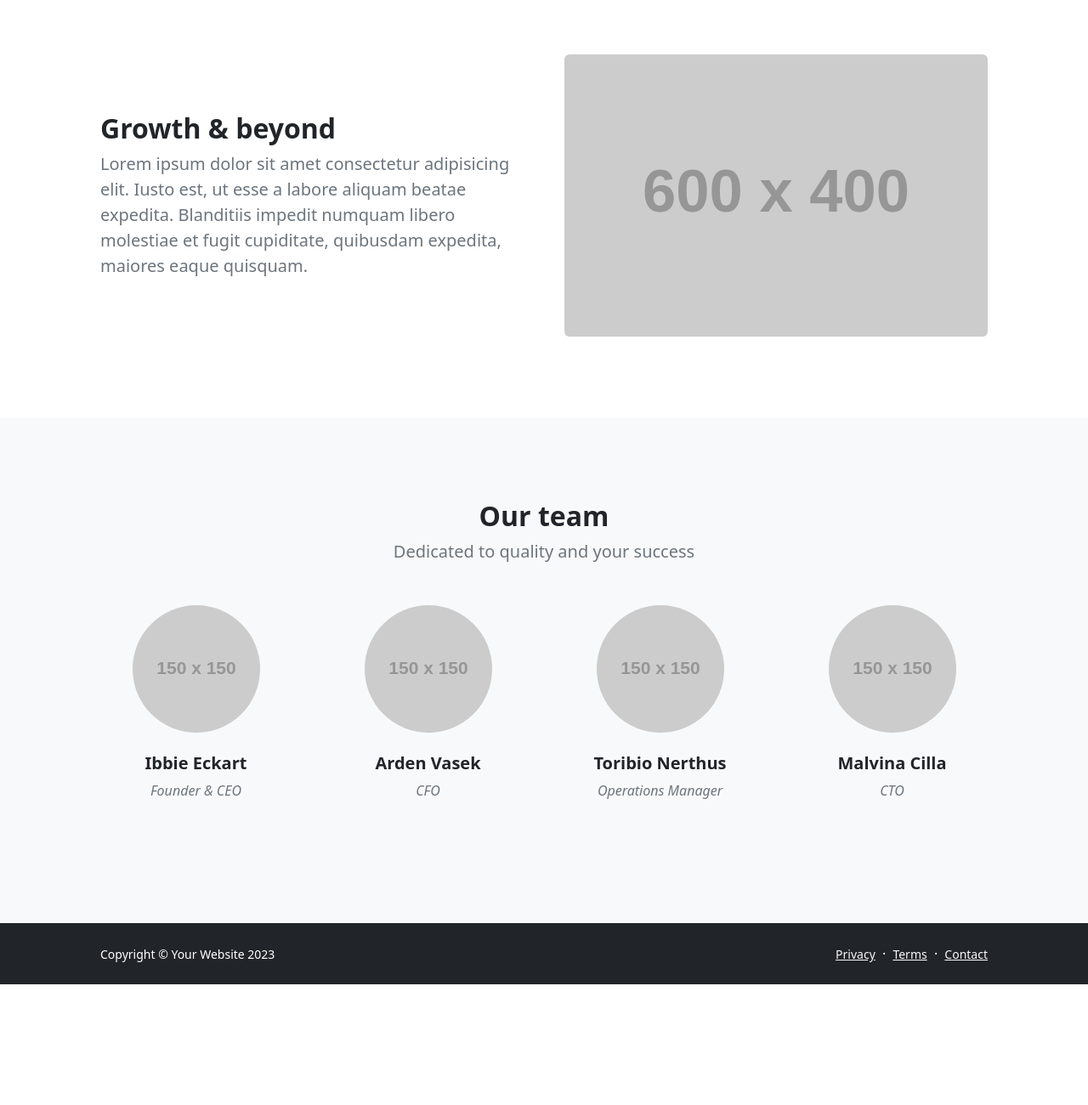
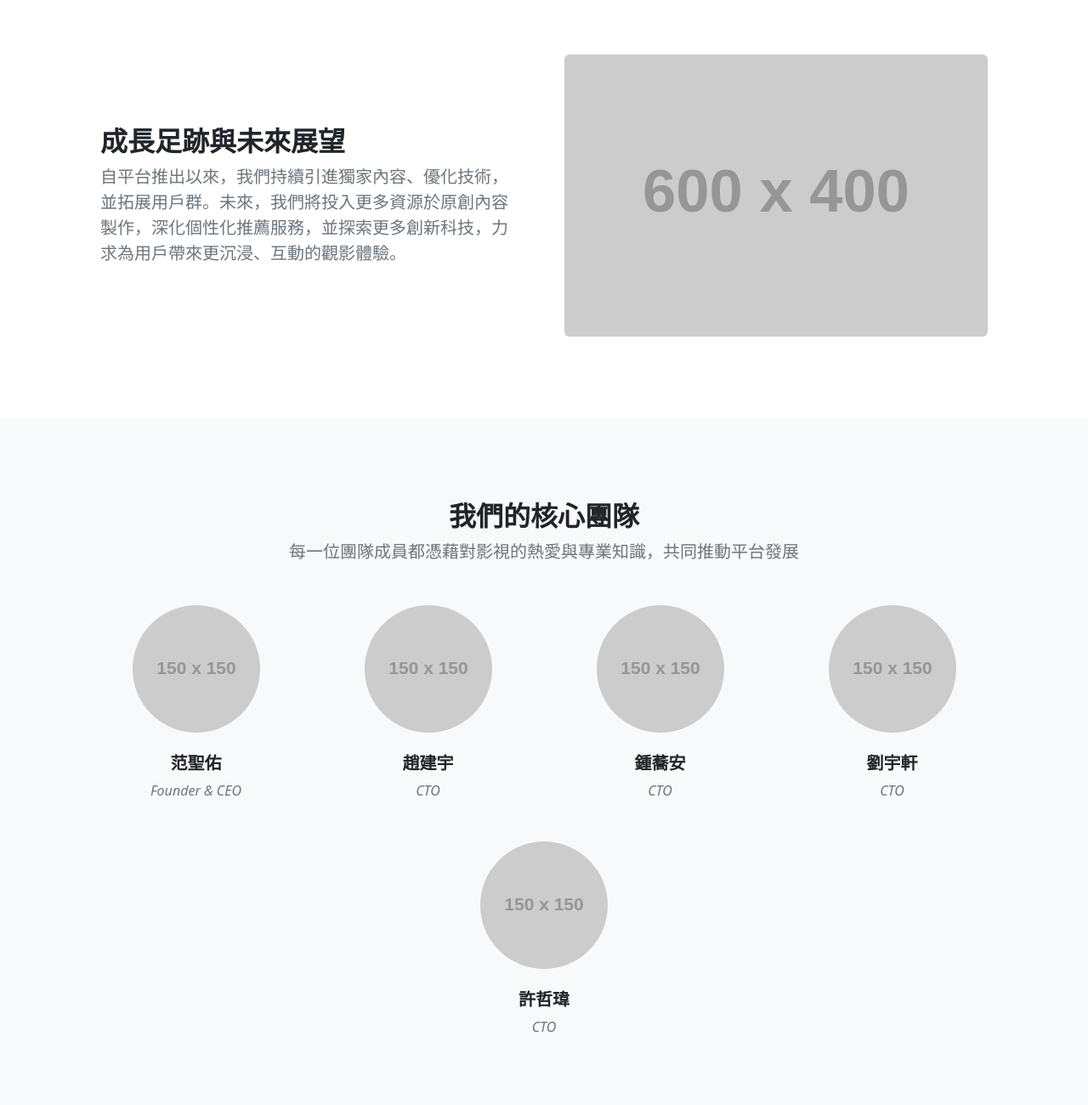
Before and after one commit to shengyou/chihlee-demo-group, a plain HTML site: page about.html in a window 1280 px wide. Shown: the part 1000-2300 px from the top of the page at 85% size. Before the commit the page ends 2158 px from the top, so only its background shows below. Drawn offline with nearby package versions, Linux system fonts and the light colour scheme; placeholder pictures from the web are drawn by us.

Commit message:
about content OK

```diff
--- a/about.html
+++ b/about.html
@@ -65,8 +65,8 @@
                     <div class="row gx-5 align-items-center">
                         <div class="col-lg-6"><img class="img-fluid rounded mb-5 mb-lg-0" src="https://dummyimage.com/600x400/343a40/6c757d" alt="..." /></div>
                         <div class="col-lg-6">
-                            <h2 class="fw-bolder">Our founding</h2>
-                            <p class="lead fw-normal text-muted mb-0">Lorem ipsum dolor sit amet consectetur adipisicing elit. Iusto est, ut esse a labore aliquam beatae expedita. Blanditiis impedit numquam libero molestiae et fugit cupiditate, quibusdam expedita, maiores eaque quisquam.</p>
+                            <h2 class="fw-bolder">我們的創立與願景</h2>
+                            <p class="lead fw-normal text-muted mb-0">本串流平台於2025年由一群熱愛電影與科技的專業人士共同創立。我們深信影音內容是連接人與人情感的橋樑，也是豐富生活的重要元素。我們的願景是打破地域限制，讓每個人都能輕鬆享受全球最優質的影音娛樂。</p>
                         </div>
                     </div>
                 </div>
@@ -77,8 +77,8 @@
                     <div class="row gx-5 align-items-center">
                         <div class="col-lg-6 order-first order-lg-last"><img class="img-fluid rounded mb-5 mb-lg-0" src="https://dummyimage.com/600x400/343a40/6c757d" alt="..." /></div>
                         <div class="col-lg-6">
-                            <h2 class="fw-bolder">Growth &amp; beyond</h2>
-                            <p class="lead fw-normal text-muted mb-0">Lorem ipsum dolor sit amet consectetur adipisicing elit. Iusto est, ut esse a labore aliquam beatae expedita. Blanditiis impedit numquam libero molestiae et fugit cupiditate, quibusdam expedita, maiores eaque quisquam.</p>
+                            <h2 class="fw-bolder">成長足跡與未來展望</h2>
+                            <p class="lead fw-normal text-muted mb-0">自平台推出以來，我們持續引進獨家內容、優化技術，並拓展用戶群。未來，我們將投入更多資源於原創內容製作，深化個性化推薦服務，並探索更多創新科技，力求為用戶帶來更沉浸、互動的觀影體驗。</p>
                         </div>
                     </div>
                 </div>
@@ -87,35 +87,42 @@
             <section class="py-5 bg-light">
                 <div class="container px-5 my-5">
                     <div class="text-center">
-                        <h2 class="fw-bolder">Our team</h2>
-                        <p class="lead fw-normal text-muted mb-5">Dedicated to quality and your success</p>
+                        <h2 class="fw-bolder">我們的核心團隊</h2>
+                        <p class="lead fw-normal text-muted mb-5">每一位團隊成員都憑藉對影視的熱愛與專業知識，共同推動平台發展</p>
                     </div>
                     <div class="row gx-5 row-cols-1 row-cols-sm-2 row-cols-xl-4 justify-content-center">
                         <div class="col mb-5 mb-5 mb-xl-0">
                             <div class="text-center">
                                 <img class="img-fluid rounded-circle mb-4 px-4" src="https://dummyimage.com/150x150/ced4da/6c757d" alt="..." />
-                                <h5 class="fw-bolder">Ibbie Eckart</h5>
-                                <div class="fst-italic text-muted">Founder &amp; CEO</div>
+                                <h5 class="fw-bolder">范聖佑</h5>
+                                <div class="fst-italic text-muted">Founder & CEO</div>
                             </div>
                         </div>
                         <div class="col mb-5 mb-5 mb-xl-0">
                             <div class="text-center">
                                 <img class="img-fluid rounded-circle mb-4 px-4" src="https://dummyimage.com/150x150/ced4da/6c757d" alt="..." />
-                                <h5 class="fw-bolder">Arden Vasek</h5>
-                                <div class="fst-italic text-muted">CFO</div>
+                                <h5 class="fw-bolder">趙建宇</h5>
+                                <div class="fst-italic text-muted">CTO</div>
                             </div>
                         </div>
                         <div class="col mb-5 mb-5 mb-sm-0">
                             <div class="text-center">
                                 <img class="img-fluid rounded-circle mb-4 px-4" src="https://dummyimage.com/150x150/ced4da/6c757d" alt="..." />
-                                <h5 class="fw-bolder">Toribio Nerthus</h5>
-                                <div class="fst-italic text-muted">Operations Manager</div>
+                                <h5 class="fw-bolder">鍾蕎安</h5>
+                                <div class="fst-italic text-muted">CTO</div>
                             </div>
                         </div>
                         <div class="col mb-5">
                             <div class="text-center">
                                 <img class="img-fluid rounded-circle mb-4 px-4" src="https://dummyimage.com/150x150/ced4da/6c757d" alt="..." />
-                                <h5 class="fw-bolder">Malvina Cilla</h5>
+                                <h5 class="fw-bolder">劉宇軒</h5>
+                                <div class="fst-italic text-muted">CTO</div>
+                            </div>
+                        </div>
+                        <div class="col mb-5">
+                            <div class="text-center">
+                                <img class="img-fluid rounded-circle mb-4 px-4" src="https://dummyimage.com/150x150/ced4da/6c757d" alt="..." />
+                                <h5 class="fw-bolder">許哲瑋</h5>
                                 <div class="fst-italic text-muted">CTO</div>
                             </div>
                         </div>
```
